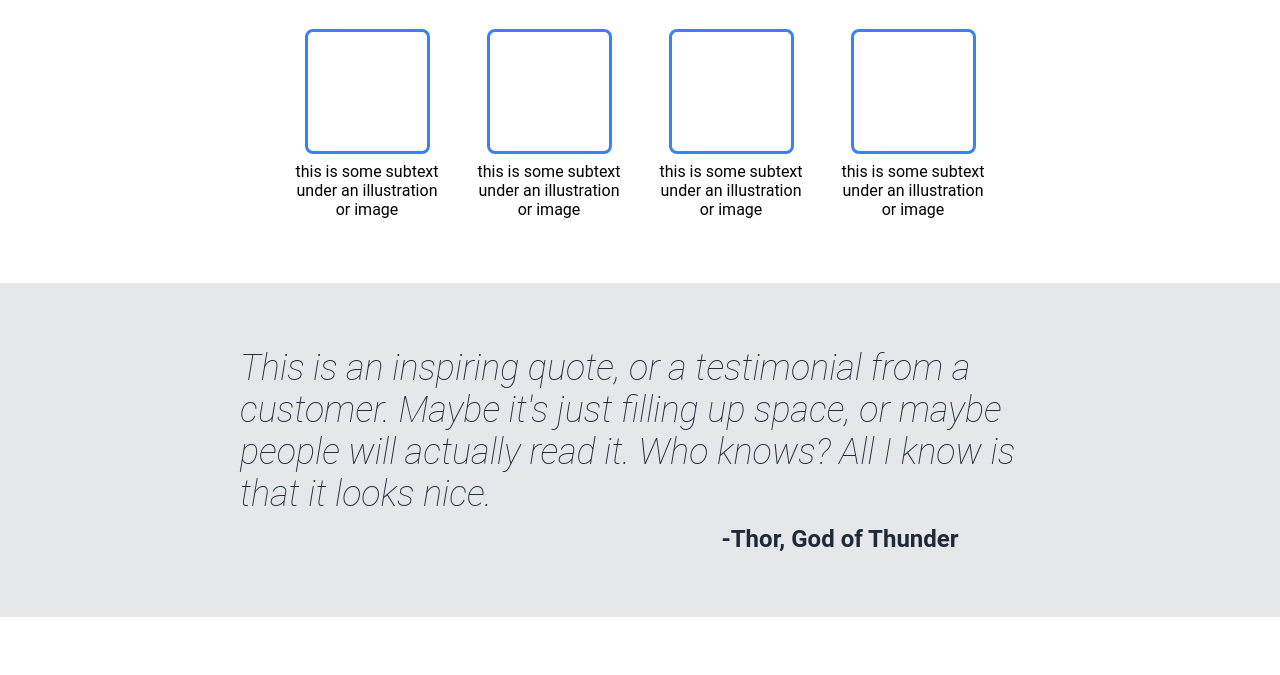
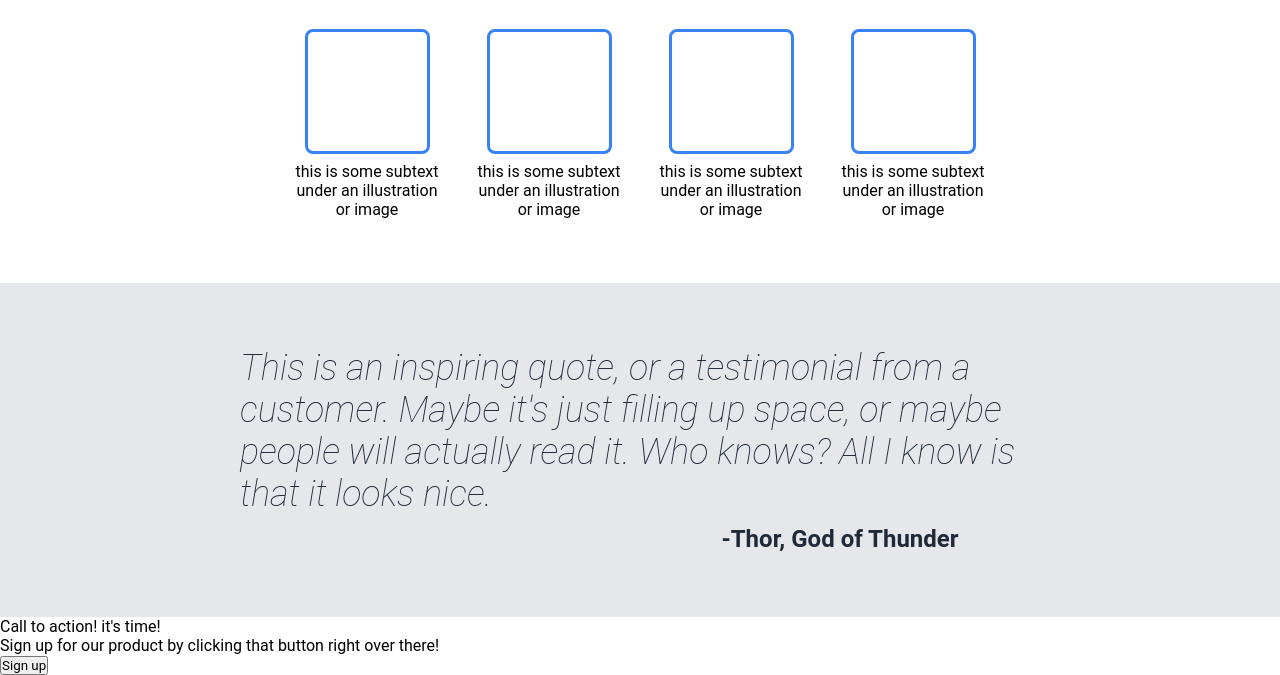
Before and after one commit to adhilkhan2023/landing-page, a plain HTML site: page index.html in a window 1280 px wide. Shown: the part 461-1136 px from the top of the page. Before the commit the page ends 1078 px from the top, so only its background shows below. Drawn offline with Linux system fonts and the light colour scheme.

Commit message:
Add contents of Sign up section

```diff
--- a/index.html
+++ b/index.html
@@ -48,5 +48,14 @@
     <div class="quote"><em>This is an inspiring quote, or a testimonial from a customer. Maybe it's just filling up space, or maybe people will actually read it. Who knows? All I know is that it looks nice.</em></div>
     <p class="author">-Thor, God of Thunder</p>
   </div>
+  <div class="sign-up-section">
+    <div>
+      <div>
+        <p>Call to action! it's time!</p>
+        <p>Sign up for our product by clicking that button right over there!</p>
+      </div>
+      <button>Sign up</button>
+    </div>
+  </div>
 </body>
 </html>
```
